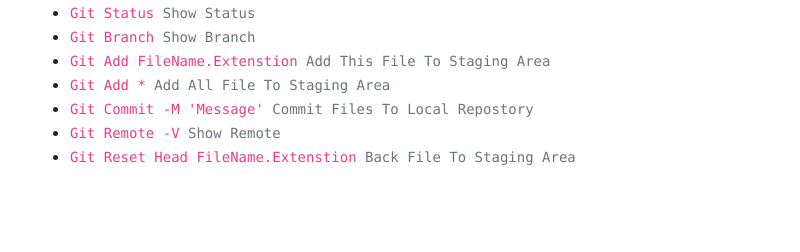
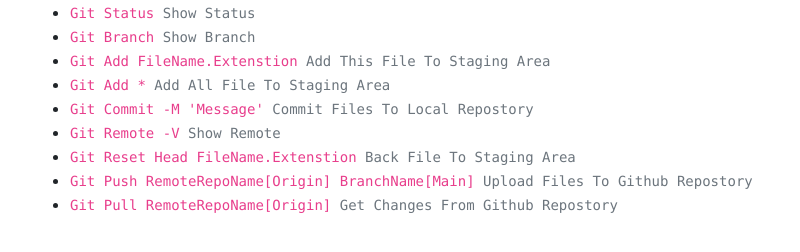
Before and after one commit to Mohammed-Taysser/learn-githup, a plain HTML site: page index.html in a window 1280 px wide. Shown: the part 80-332 px from the top of the page, without its empty margins (55-855 px from the left). Drawn offline with Linux system fonts and the light colour scheme; files whose address does not match are found by name.

Commit message:
add index.html

```diff
--- a/index.html
+++ b/index.html
@@ -47,6 +47,8 @@
                 <li><code>git commit -m 'message' <span class="text-muted"> commit files to local repostory</span></code></li>
                 <li><code>git remote -v <span class="text-muted"> show remote</span></code></li>
                 <li><code>git reset head fileName.extenstion <span class="text-muted"> back file to staging area</span></code></li>
+                <li><code>git push remoteRepoName[origin] branchName[main] <span class="text-muted"> upload files to github repostory</span></code></li>
+                <li><code>git pull remoteRepoName[origin] <span class="text-muted"> get changes from github repostory</span></code></li>
             </ul>
         </article>
       <script src="js/jquery-3.5.1.min.js"></script>
```
